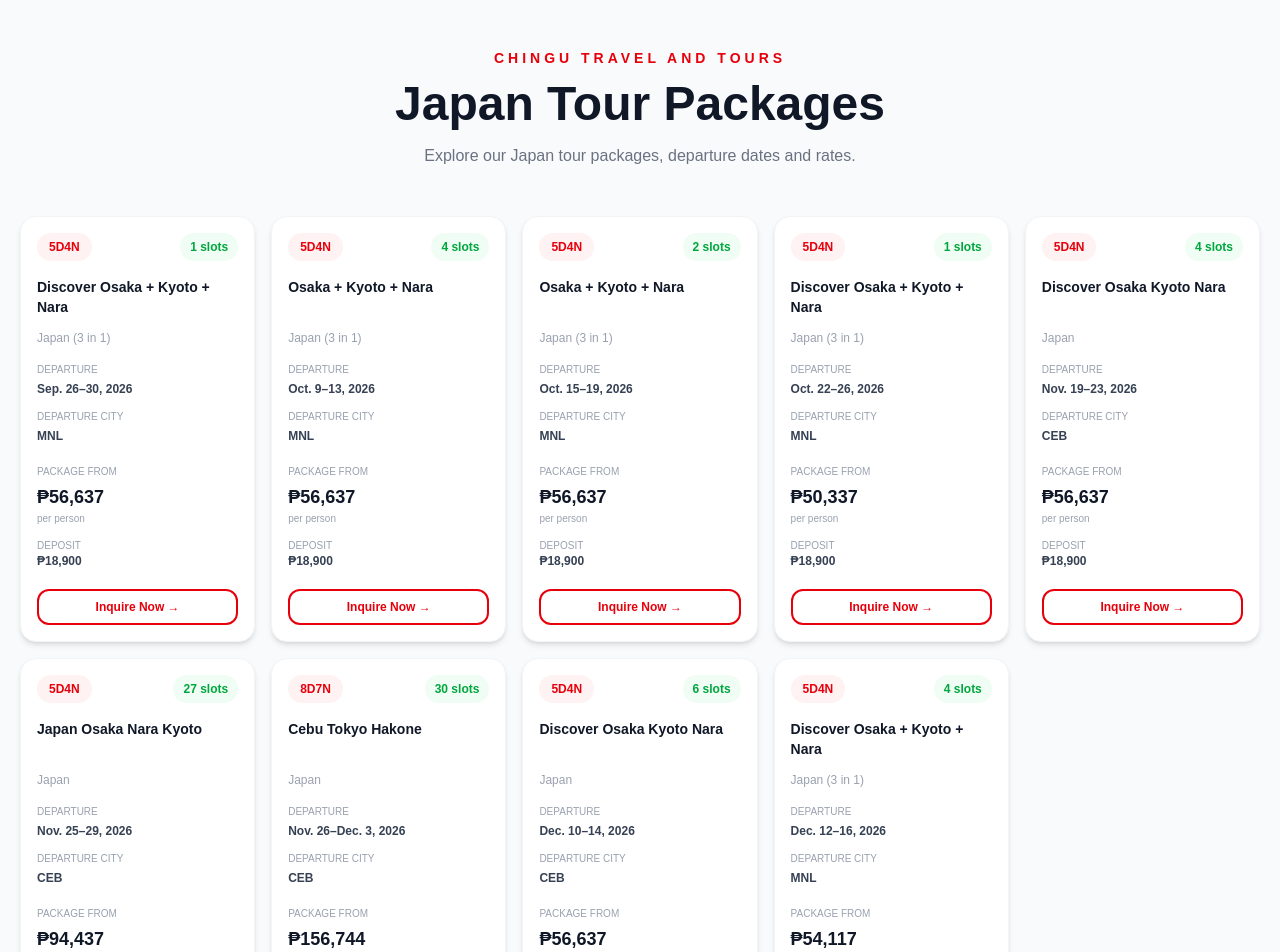
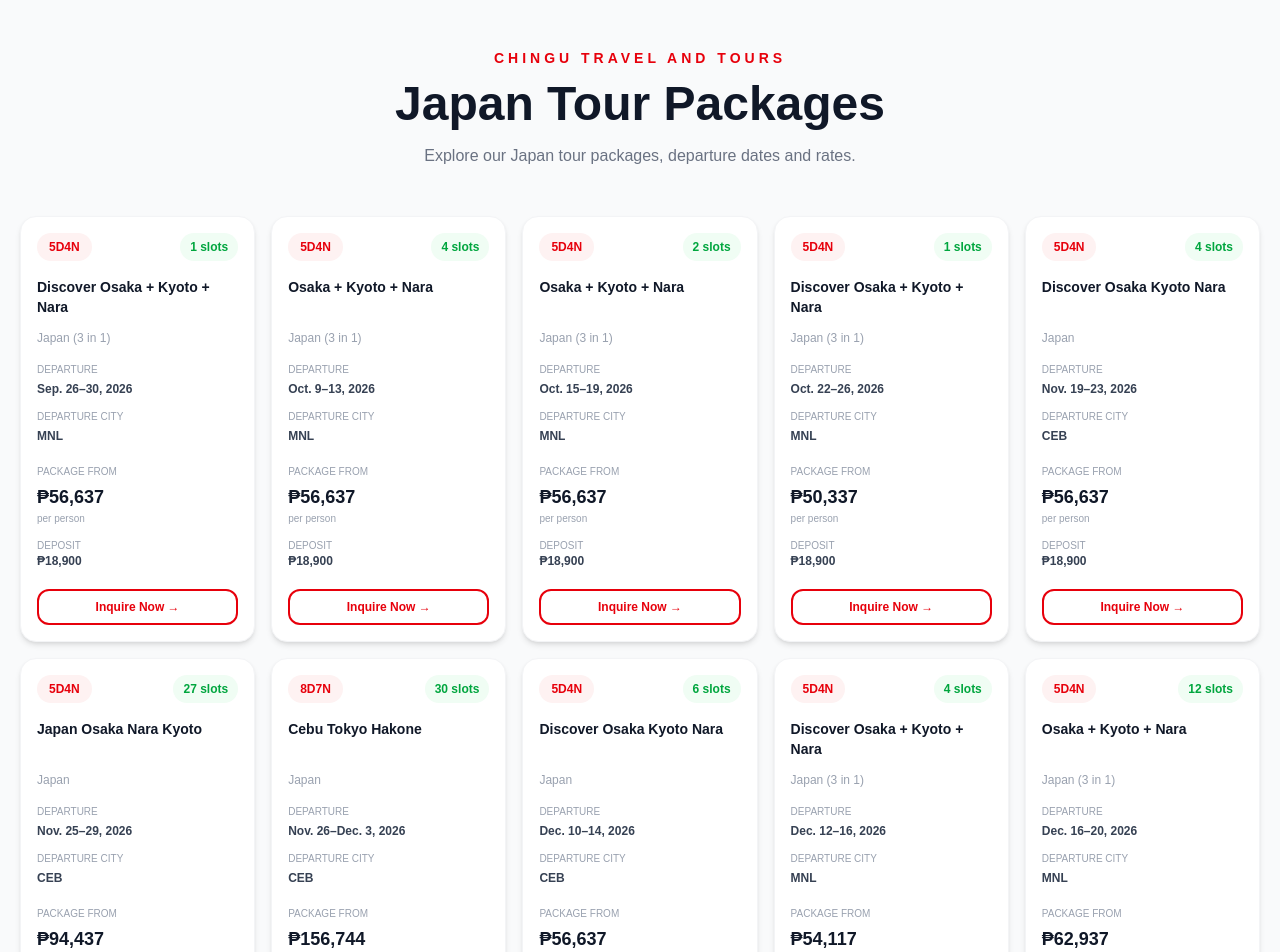
Before and after one commit to chingutravelandtours/chingu-website, a Next.js app: page /japan-tours in a window 1280 px wide. Shown: the top 952 px of the page. Built offline with nearby package versions, Linux system fonts and the light colour scheme.

Commit message:
Update page.tsx

```diff
--- a/app/japan-tours/page.tsx
+++ b/app/japan-tours/page.tsx
@@ -110,6 +110,17 @@ const packages: Package[] = [
   city: "MNL",
   price: 859 * USD_TO_PHP,
   slots: 4,
+  deposit: 300 * USD_TO_PHP,
+},
+
+  {
+  title: "Osaka + Kyoto + Nara",
+  subtitle: "Japan (3 in 1)",
+  duration: "5D4N",
+  dates: "Dec. 16–20, 2026",
+  city: "MNL",
+  price: 999 * USD_TO_PHP,
+  slots: 12,
   deposit: 300 * USD_TO_PHP,
 },
 ];
```
